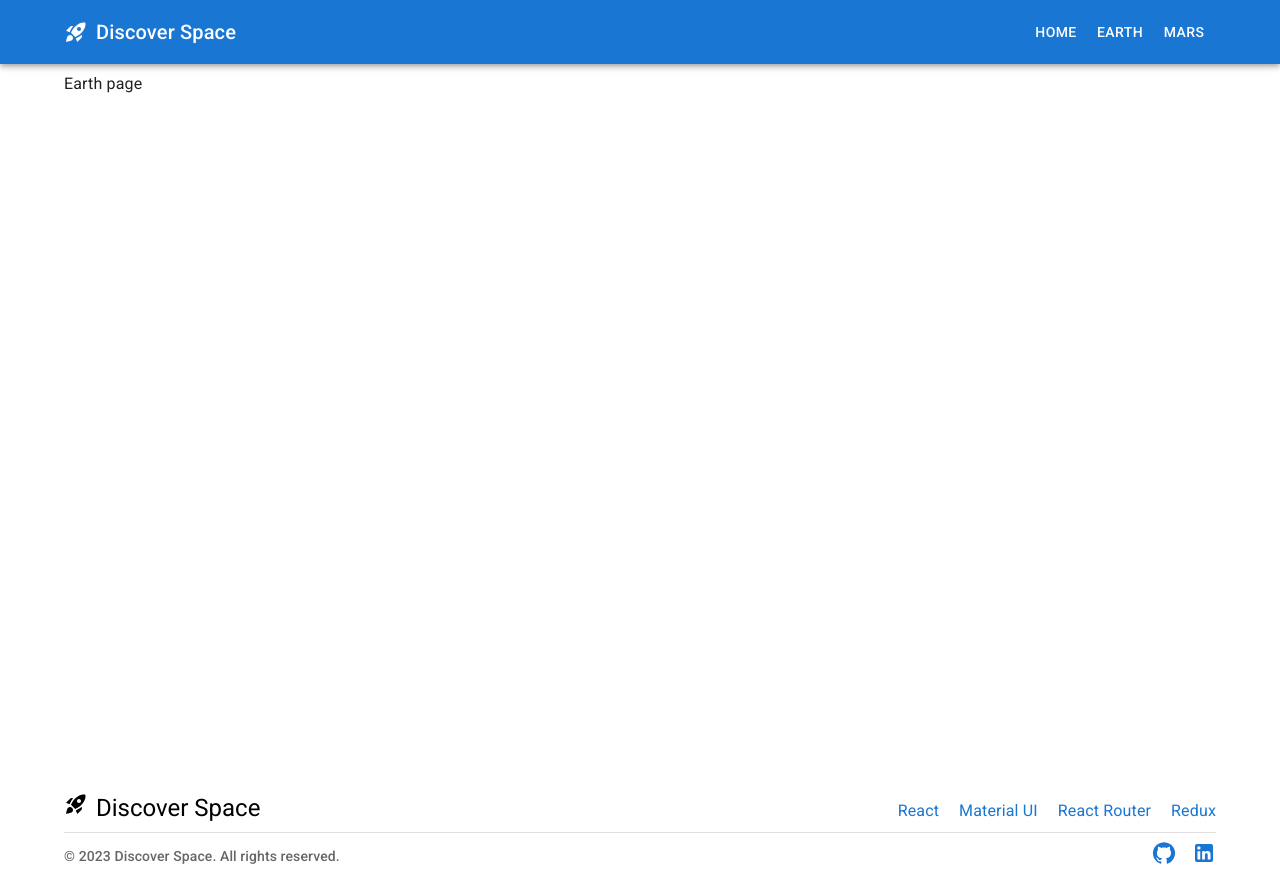
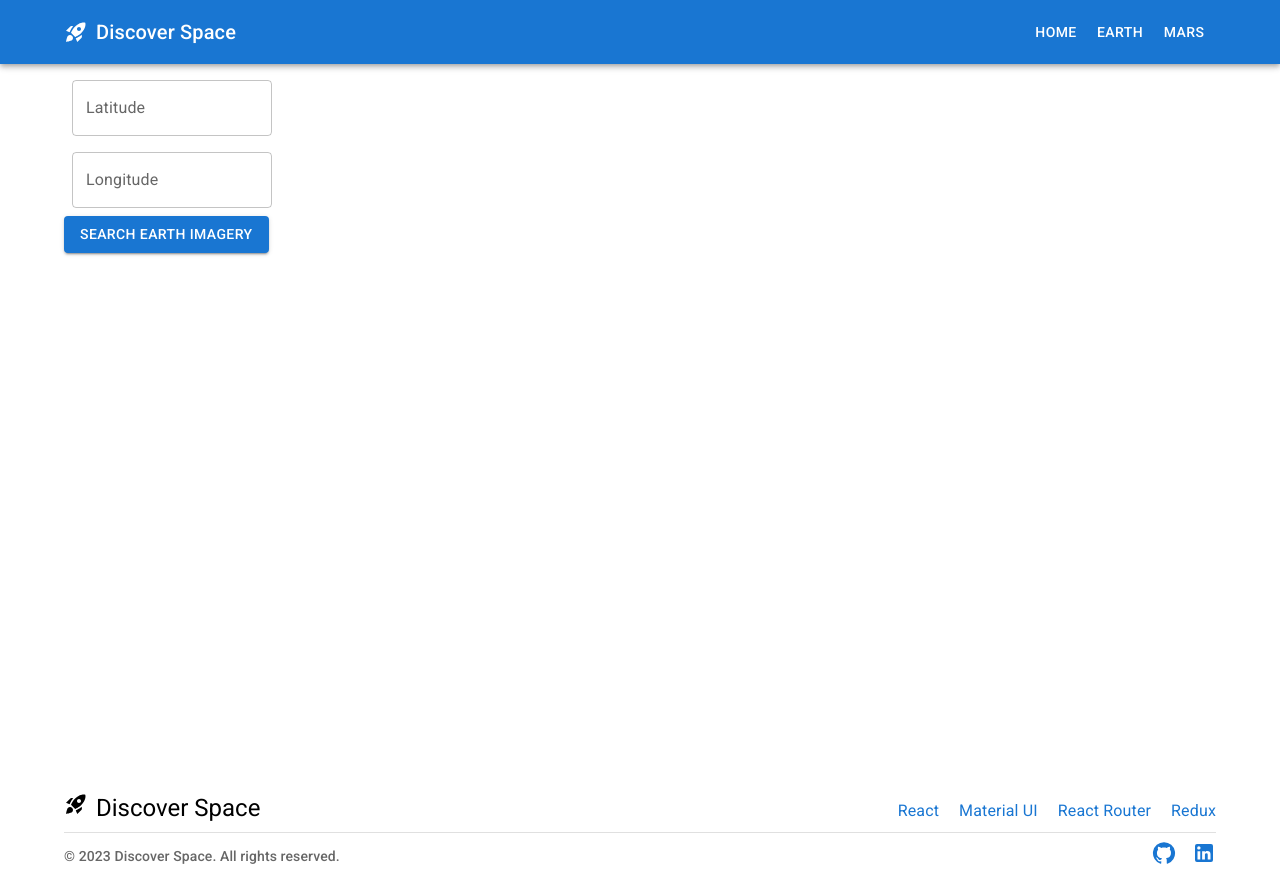
Before and after one commit to myroslavsuprun/codnity-task, a React (Create React App) app: page /codnity-task/earth in a window 1280 px wide. Built offline with nearby package versions, Linux system fonts and the light colour scheme; no server answers.

Commit message:
Added Earth page with base layout.

```diff
--- a/src/App.tsx
+++ b/src/App.tsx
@@ -20,6 +20,7 @@ import { routes } from 'utils';
 // Lazy loading
 const Home = lazy(() => import('pages/Home/Home'));
 const Mars = lazy(() => import('pages/Mars/Mars'));
+const Earth = lazy(() => import('pages/Earth/Earth'));
 
 // **** Component **** //
 
@@ -29,7 +30,7 @@ function App() {
       <Routes>
         <Route path={routes.home} element={<SharedLayout />}>
           <Route index element={<Home />} />
-          <Route path={routes.earth} element={<div>Earth page</div>} />
+          <Route path={routes.earth} element={<Earth />} />
           <Route path={routes.mars} element={<Mars />} />
         </Route>
       </Routes>
--- /dev/null
+++ b/src/pages/Earth/Earth.tsx
@@ -0,0 +1,49 @@
+/**
+ * Earth page component.
+ *
+ * The file contains Earth page routing UI with fetching data and location usage.
+ */
+
+import {
+  Box,
+  Button,
+  FormControl,
+  InputLabel,
+  OutlinedInput,
+} from '@mui/material';
+
+// **** Component **** //
+
+const Earth = () => {
+  return (
+    <>
+      <Box component="form" noValidate autoComplete="off">
+        <Box width={200}>
+          <FormControl fullWidth sx={{ m: 1 }}>
+            <InputLabel htmlFor="latitude">Latitude</InputLabel>
+            <OutlinedInput id="latitude" label="Latitude" />
+          </FormControl>
+        </Box>
+        <Box width={200}>
+          <FormControl fullWidth sx={{ m: 1 }}>
+            <InputLabel htmlFor="longtitude">Longitude</InputLabel>
+            <OutlinedInput id="longtitude" label="Longitude" />
+          </FormControl>
+        </Box>
+        {/* <Box width={200}>
+          <FormControl fullWidth sx={{ m: 1 }}>
+            <InputLabel htmlFor="date">Date</InputLabel>
+            <OutlinedInput id="date" label="Date" />
+          </FormControl>
+        </Box> */}
+        <Button type="submit" variant="contained">
+          Search Earth imagery
+        </Button>
+      </Box>
+    </>
+  );
+};
+
+// **** Export **** //
+
+export default Earth;
--- /dev/null
+++ b/src/pages/Earth/index.ts
@@ -0,0 +1 @@
+export { default as Earth } from './Earth';
```
